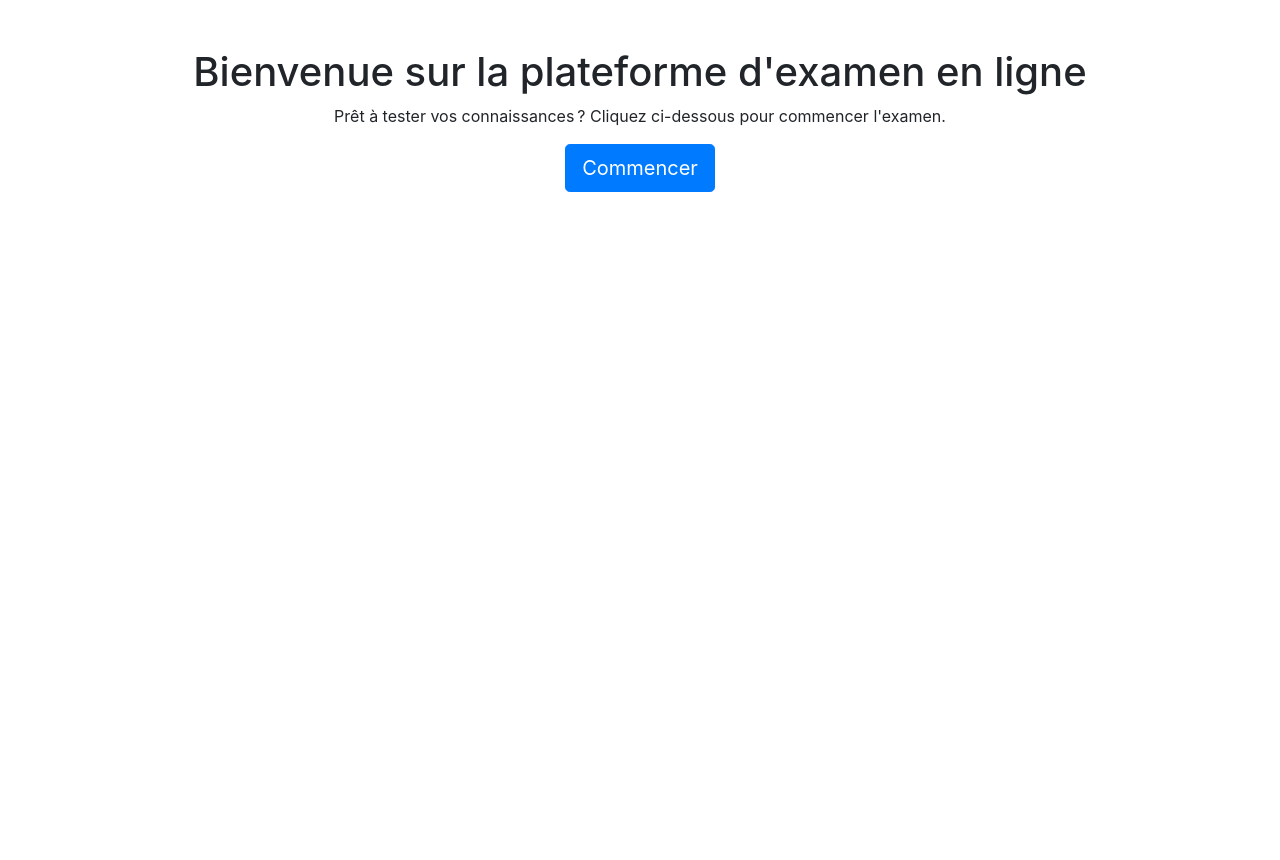
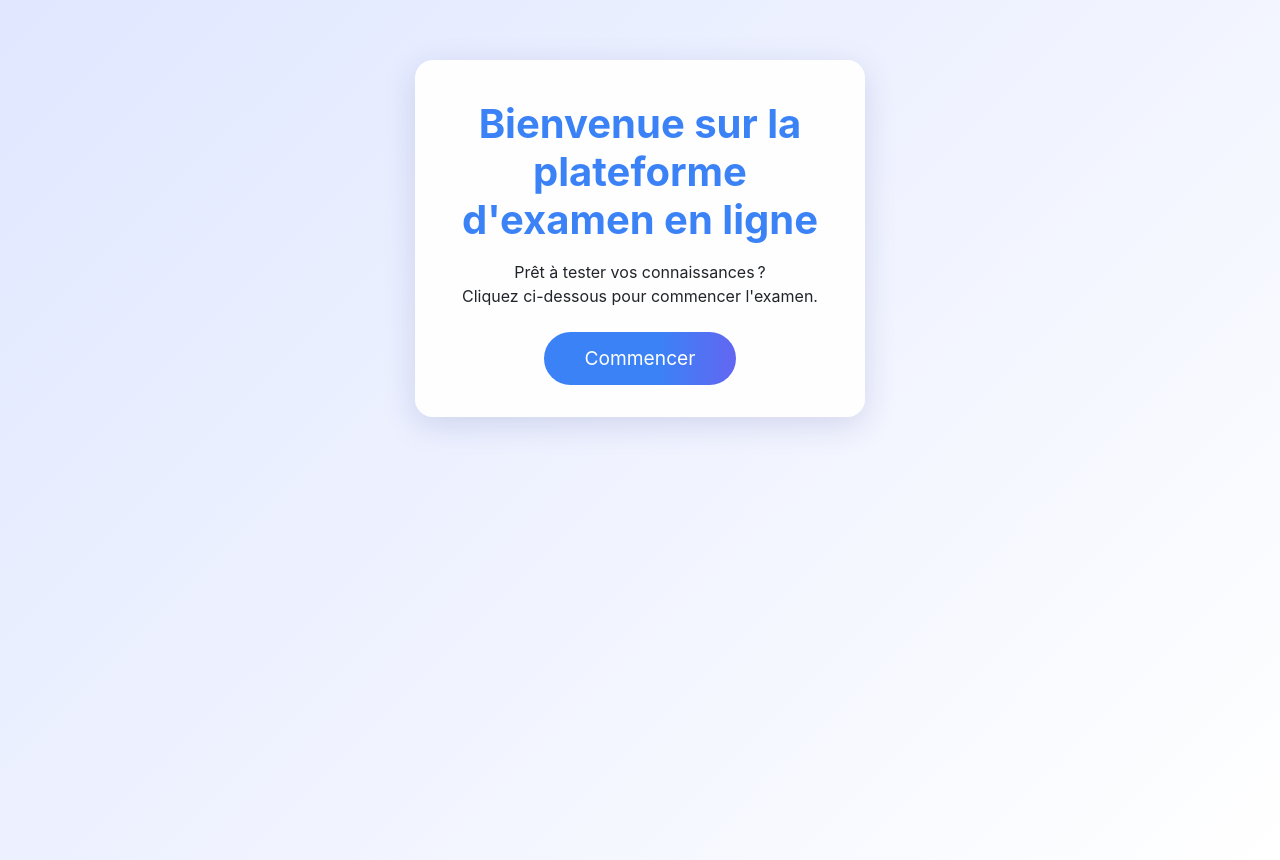
Before and after one commit to Goshen001/Examen_en_ligne, a plain HTML site: page index.html in a window 1280 px wide. Before the commit the page ends 800 px from the top, so only its background shows below. Drawn offline with nearby package versions, Linux system fonts and the light colour scheme.

Commit message:
mise à jour de la page d'accueil

```diff
--- a/index.html
+++ b/index.html
@@ -3,13 +3,56 @@
 <head>
     <meta charset="UTF-8">
     <title>Bienvenue - Examen en ligne</title>
+    <meta name="viewport" content="width=device-width, initial-scale=1">
     <link rel="stylesheet" href="https://cdn.jsdelivr.net/npm/bootstrap@4.0.0/dist/css/bootstrap.min.css">
+    <style>
+        body {
+            background: linear-gradient(135deg, #e0e7ff 0%, #fff 100%);
+            min-height: 100vh;
+        }
+        .welcome-card {
+            max-width: 450px;
+            margin: 60px auto;
+            box-shadow: 0 8px 32px 0 rgba(31, 38, 135, 0.15);
+            border-radius: 18px;
+            background: rgba(255,255,255,0.95);
+            padding: 2.5rem 2rem 2rem 2rem;
+            transition: box-shadow 0.3s;
+        }
+        .welcome-card:hover {
+            box-shadow: 0 12px 40px 0 rgba(31, 38, 135, 0.22);
+        }
+        h1 {
+            color: #3b82f6;
+            font-weight: 700;
+        }
+        .btn-primary {
+            background: linear-gradient(90deg, #3b82f6 60%, #6366f1 100%);
+            border: none;
+            font-size: 1.2rem;
+            padding: 0.75rem 2.5rem;
+            border-radius: 30px;
+            transition: background 0.2s;
+        }
+        .btn-primary:hover {
+            background: linear-gradient(90deg, #6366f1 60%, #3b82f6 100%);
+        }
+        @media (max-width: 576px) {
+            .welcome-card {
+                margin: 30px 10px;
+                padding: 1.5rem 0.5rem 1.5rem 0.5rem;
+            }
+            h1 {
+                font-size: 1.4rem;
+            }
+        }
+    </style>
 </head>
 <body>
-    <div class="container mt-5 text-center">
+    <div class="welcome-card text-center">
         <h1>Bienvenue sur la plateforme d'examen en ligne</h1>
-        <p>Prêt à tester vos connaissances ? Cliquez ci-dessous pour commencer l'examen.</p>
-        <a href="register.html" class="btn btn-primary btn-lg">Commencer</a>
+        <p class="mt-3 mb-4">Prêt à tester vos connaissances ? <br> Cliquez ci-dessous pour commencer l'examen.</p>
+        <a href="register.html" class="btn btn-primary btn-lg shadow">Commencer</a>
     </div>
 </body>
 </html>
```
